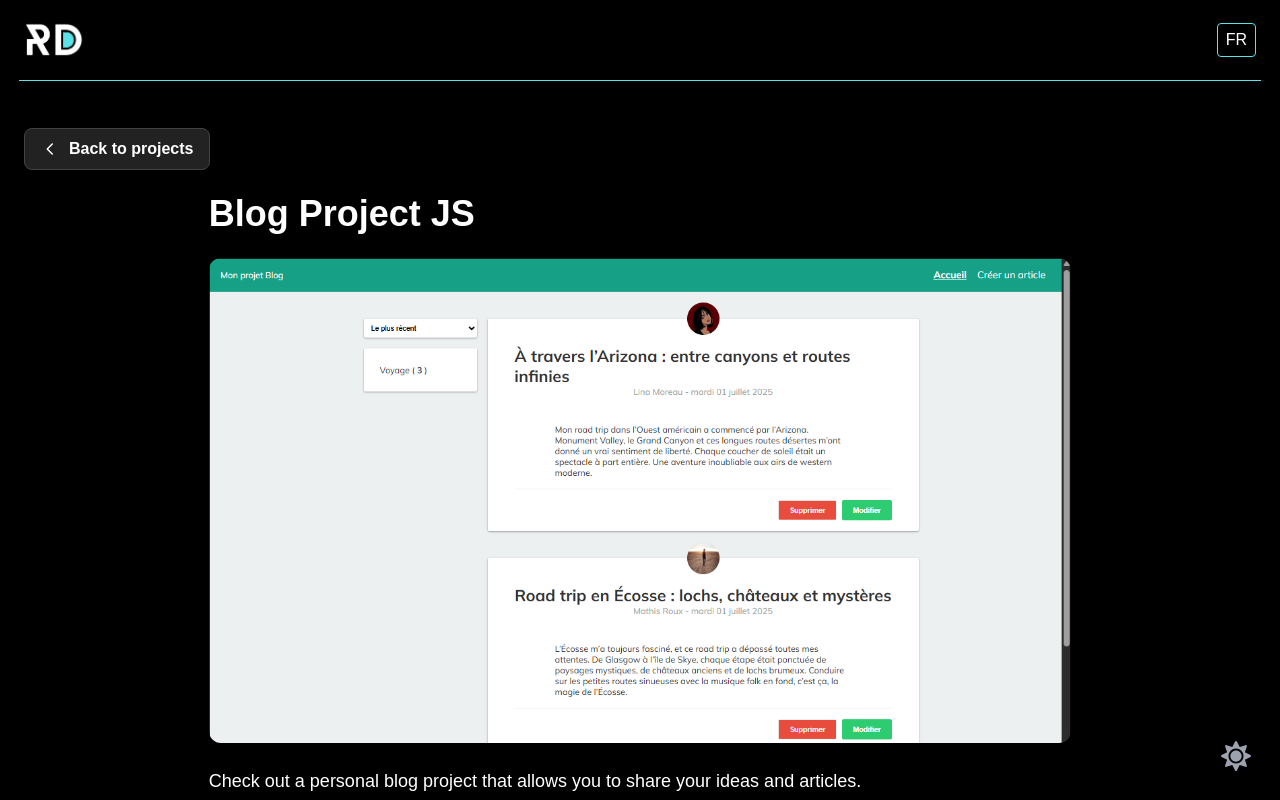
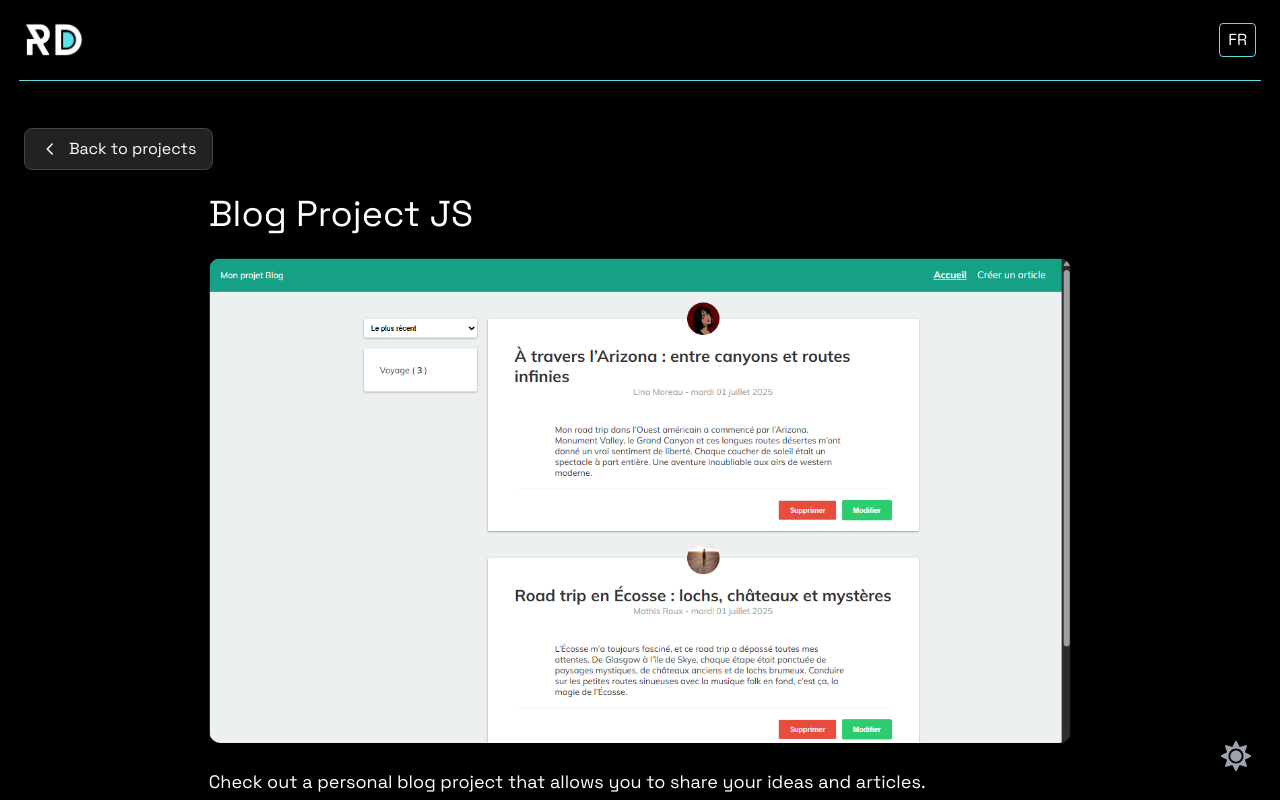
Before and after one commit to DavyR01/davyrobert-portfolio, a Next.js app: page /en/projects/blog-project-js in a window 1280 px wide. Shown: the top 800 px of the page. Built offline with nearby package versions, Linux system fonts and the light colour scheme; no server answers.

Commit message:
Make uniform font in the 2 layout

```diff
--- a/src/app/[locale]/layout.tsx
+++ b/src/app/[locale]/layout.tsx
@@ -33,7 +33,7 @@ export default async function LocaleLayout({
 
   return (
     <html lang={locale} className={`${geistSans.variable} ${geistMono.variable} ${spaceGrotesk.variable} ${spaceGrotesk500.variable} ${spaceGrotesk600.variable} ${spaceGrotesk700.variable} ${themeClass}`}>
-      <body className="antialiased flex flex-col min-h-screen overflow-x-hidden bg-[var(--bg-light)] dark:bg-[var(--bg-dark)]">
+      <body className="antialiased flex flex-col min-h-screen font-grotesk overflow-x-hidden bg-[var(--bg-light)] dark:bg-[var(--bg-dark)]">
         <Script id="theme-init" strategy="beforeInteractive">
           {THEME_INIT_SCRIPT}
         </Script>
--- a/src/app/components/NavbarProjects.tsx
+++ b/src/app/components/NavbarProjects.tsx
@@ -4,11 +4,9 @@ import { usePathname, useRouter } from '@/i18n/navigation';
 import { useLocale } from 'next-intl';
 import Image from 'next/image';
 import Link from 'next/link';
-import { useState } from 'react';
 
 
 const NavbarBackProjects = () => {
-  const [menuOpen, setMenuOpen] = useState(false);
   const pathname = usePathname();
   const router = useRouter();
   const locale = useLocale();
--- a/src/app/layout.tsx
+++ b/src/app/layout.tsx
@@ -49,7 +49,7 @@ export default async function RootLayout({ children }: Props) {
         {/* Apple Touch Icon */}
         <link rel="apple-touch-icon" href="/assets/logos/davy-logo-black-trans.png" />
       </head>
-      <body className="antialiased flex flex-col min-h-screen overflow-x-hidden bg-[var(--bg-light)] dark:bg-[var(--bg-dark)]">
+      <body className="antialiased font-grotesk flex flex-col min-h-screen overflow-x-hidden bg-[var(--bg-light)] dark:bg-[var(--bg-dark)]">
         <Script id="theme-init" strategy="beforeInteractive">
           {THEME_INIT_SCRIPT}
         </Script>
```
Also changed, not shown: src/app/[locale]/projects/[slug]/page.tsx (indentation only).
